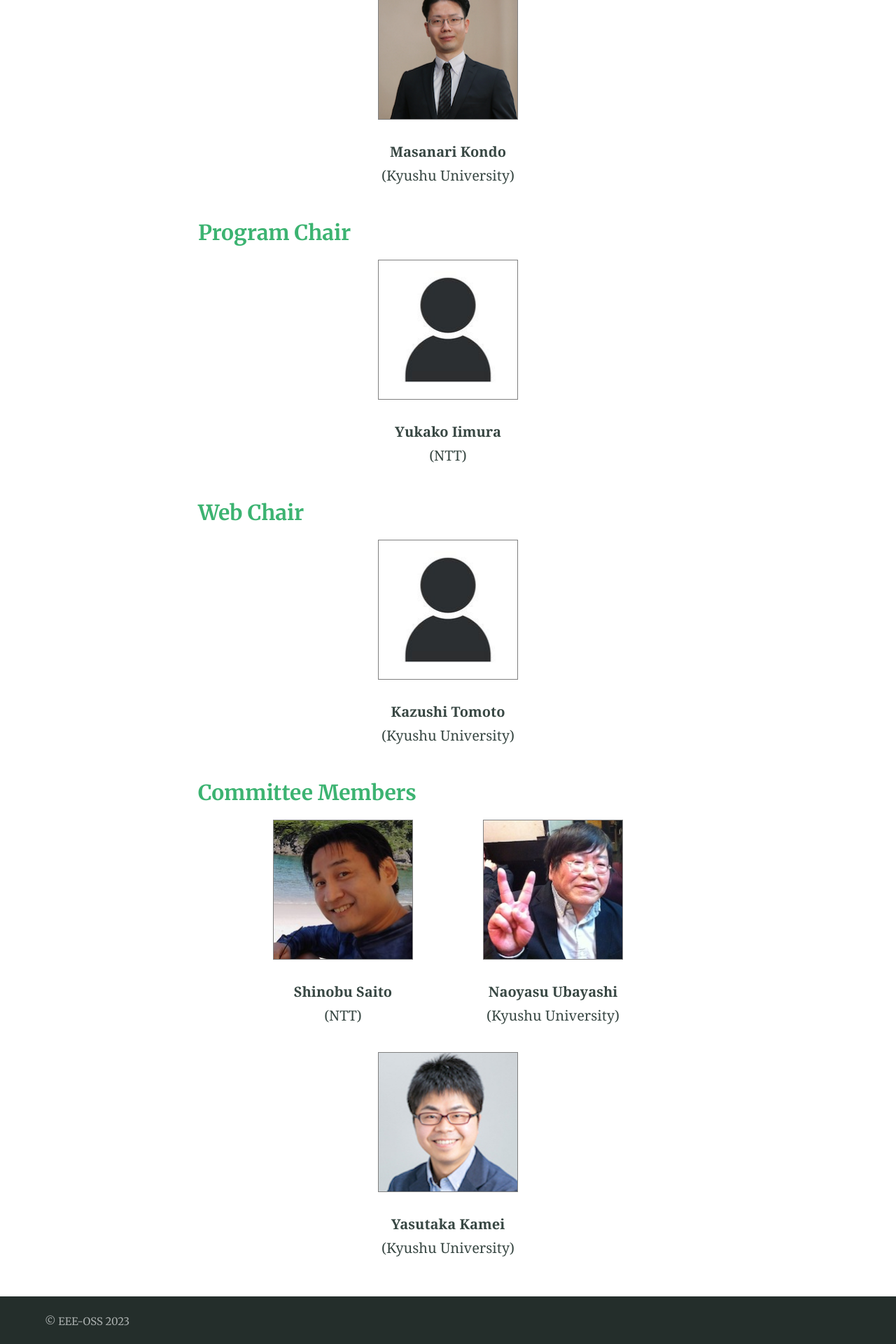
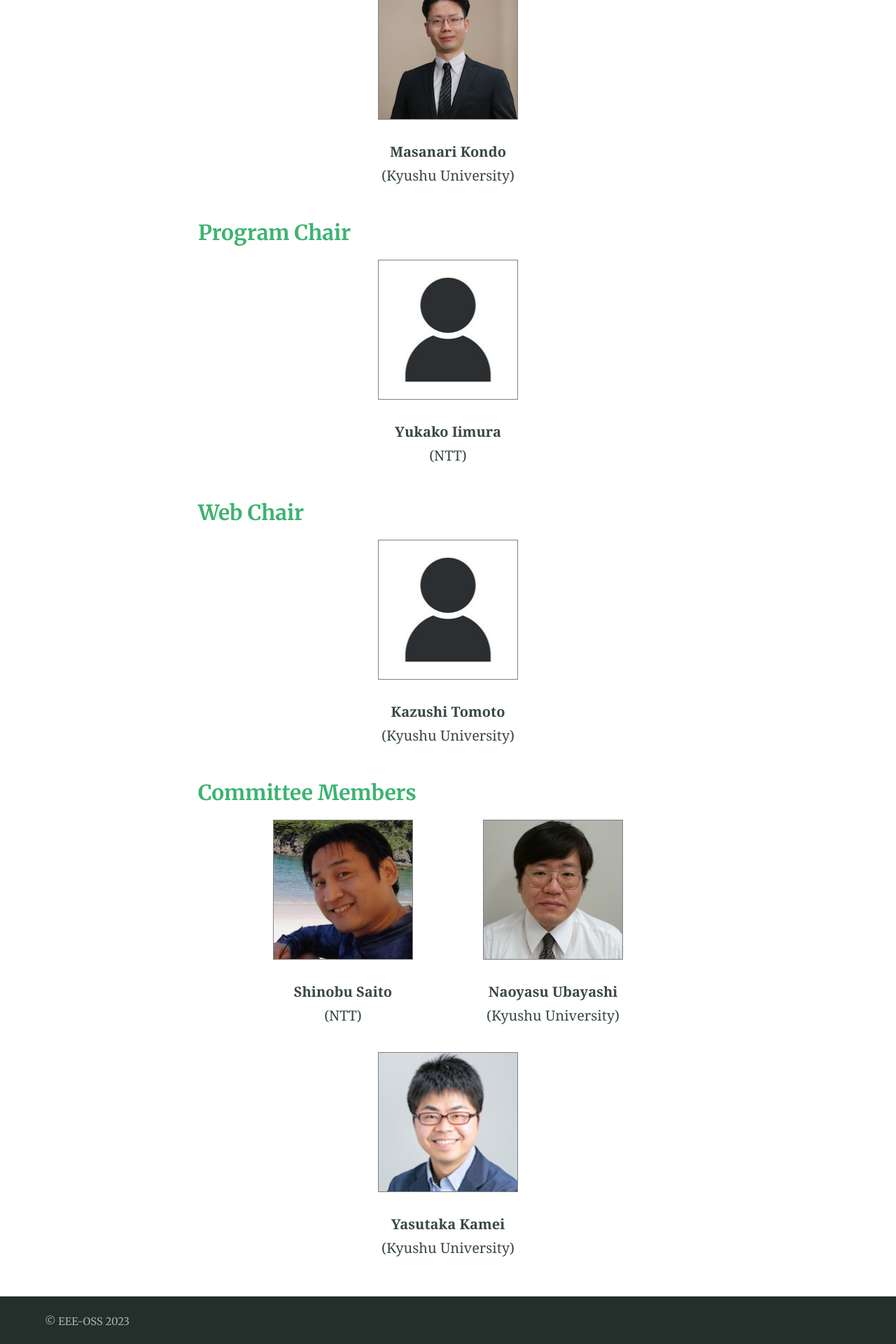
Before and after one commit to EEE-OSS/eee-oss.github.io, a Jekyll site: the page built from organization.md, in a window 1280 px wide. Shown: the part 907-2827 px from the top of the page at 70% size. Built offline with Jekyll 4.4.1, drawn with Linux system fonts in a browser that asks for light colours.

Commit message:
change picture

```diff
--- a/_includes/all_organizers.html
+++ b/_includes/all_organizers.html
@@ -65,7 +65,7 @@
       <p><b>Shinobu Saito</b> <br>  (NTT)</p>
     </div>
     <div>
-      <img src="/assets/naoyasu_ubayashi_org.jpg" alt="Ubayashi">
+      <img src="/assets/ubayashi.jpg" alt="Ubayashi">
       <p><b>Naoyasu Ubayashi</b> <br>  (Kyushu University)</p>
     </div>
     <div>
```
Also changed, not shown: assets/ubayashi.jpg (added).
